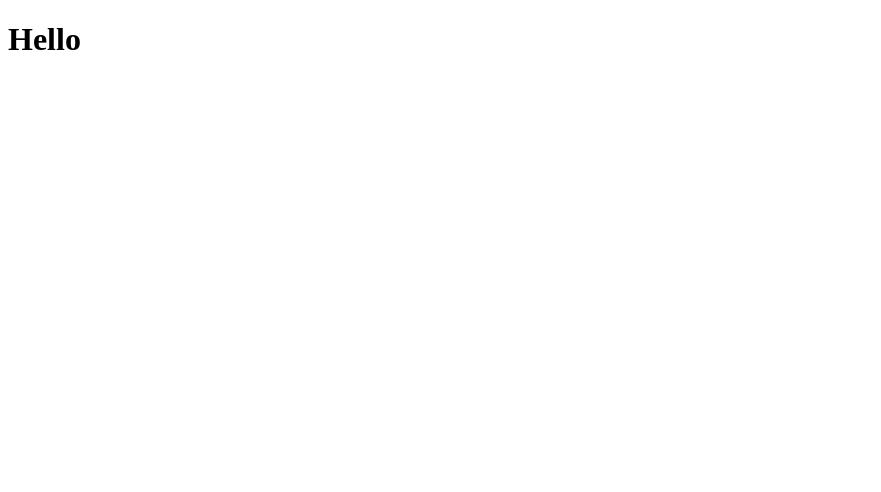
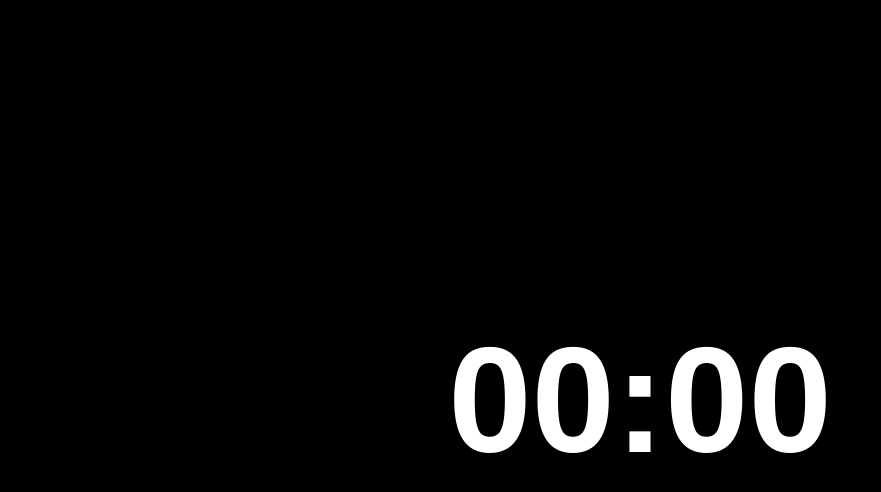
Before and after one commit to remvst/pi-clock, a website: page static/index.html in a window 1280 px wide. Shown: the whole page, without its empty margins (0-881 px from the left). Drawn offline with Linux system fonts and the light colour scheme.

Commit message:
Early CSS

```diff
--- /dev/null
+++ b/static/css/style.css
@@ -0,0 +1,34 @@
+* {
+    margin: 0;
+    padding: 0;
+}
+
+html, body {
+    width: 100%;
+    height: 100%;
+}
+
+body {
+    background-color: black;
+    color: white;
+
+    font-family: Arial;
+}
+
+#all {
+    display: table;
+    width: 100%;
+    height: 100%;
+}
+
+#inner {
+    display: table-cell;
+    vertical-align: middle;
+    width: 100%;
+    height: 100%;
+}
+
+#clock {
+    text-align: center;
+    font-size: 100px;
+}
--- a/static/index.html
+++ b/static/index.html
@@ -2,9 +2,17 @@
 <html>
     <head>
         <title>PI Clock</title>
+
+        <link rel="stylesheet" href="css/style.css" />
     </head>
 
     <body>
-        <h1>Hello</h1>
+        <div id="all">
+            <div id="inner">
+                <section id="clock">
+                    <h1>00:00</h1>
+                </section>
+            </div>
+        </div>
     </body>
 </html>
```
